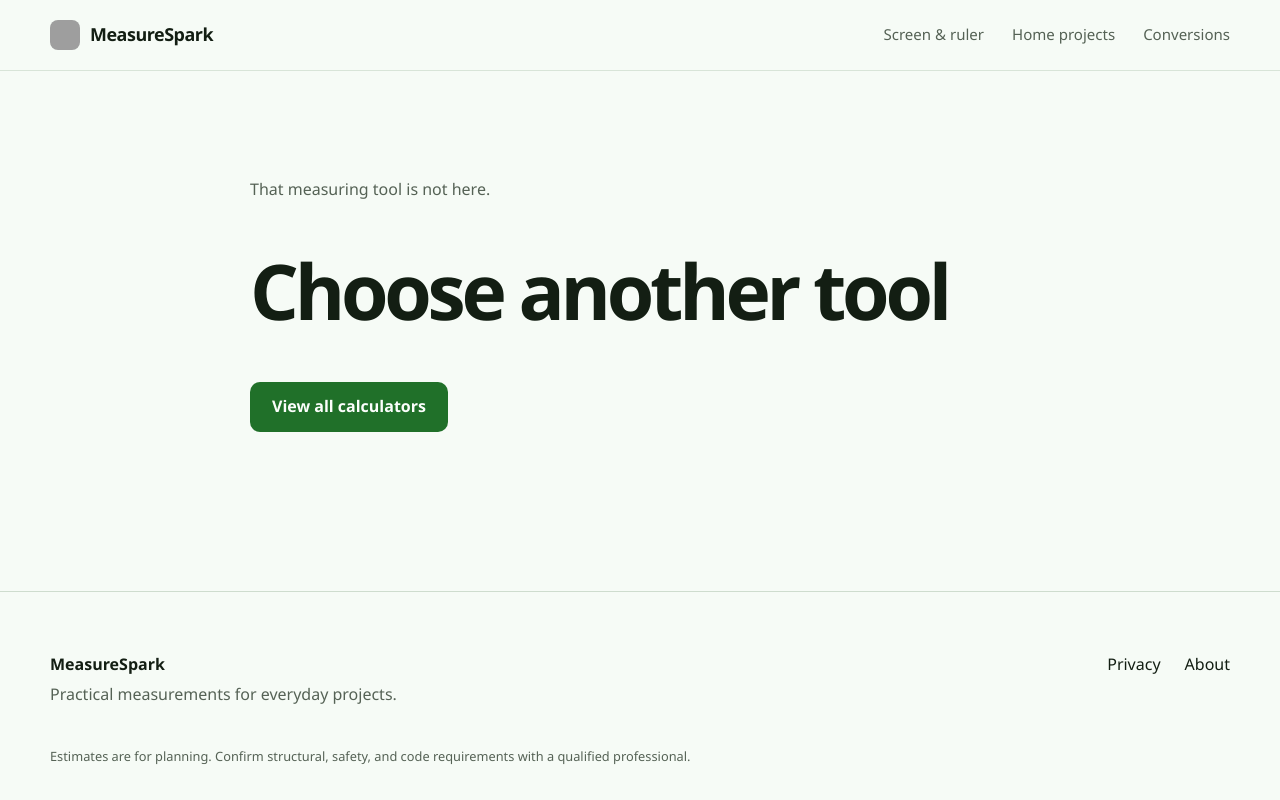
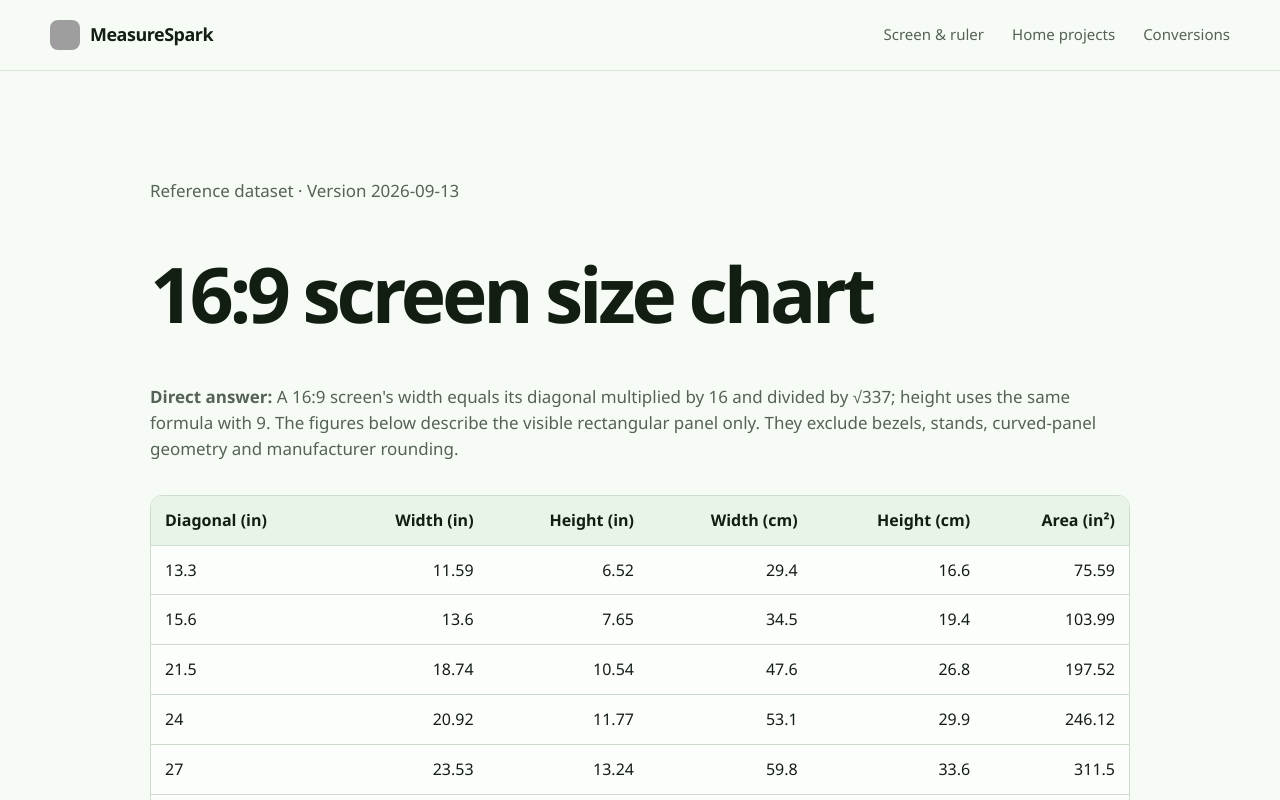
Before and after one commit to deiaqgyv/measurespark, a Next.js app: page /reference/screen-size-chart in a window 1280 px wide. Before the commit this address had no page. Shown: the top 800 px of the page. Built offline with nearby package versions, Linux system fonts and the light colour scheme; grey boxes are pictures that could not be loaded.

Commit message:
feat: publish screen size reference dataset

```diff
--- /dev/null
+++ b/src/app/data/screen-size-chart.json/route.ts
@@ -0,0 +1,7 @@
+import { screenSizeDataset } from "@/lib/screen-size-data";
+
+export function GET() {
+  return Response.json(screenSizeDataset, {
+    headers: { "Cache-Control": "public, max-age=3600, s-maxage=86400" },
+  });
+}
--- a/src/app/globals.css
+++ b/src/app/globals.css
@@ -215,6 +215,13 @@ nav a:hover { color: var(--ink); }
 .prose-page h1, .empty-page h1 { font-size: clamp(2.8rem, 6vw, 5rem); letter-spacing: -.055em; line-height: 1; }
 .prose-page h2 { margin-top: 48px; }
 .prose-page p { color: var(--muted); font-size: 1.06rem; }
+.reference-page { max-width: 980px; }
+.reference-table-wrap { margin: 32px 0; overflow-x: auto; border: 1px solid var(--border); border-radius: 12px; }
+.reference-table { width: 100%; border-collapse: collapse; background: var(--surface); font-variant-numeric: tabular-nums; }
+.reference-table th, .reference-table td { padding: 12px 14px; border-bottom: 1px solid var(--border); text-align: right; white-space: nowrap; }
+.reference-table th:first-child, .reference-table td:first-child { text-align: left; }
+.reference-table thead { background: var(--surface-soft); }
+.reference-table tbody tr:last-child td { border-bottom: 0; }
 .empty-page p { color: var(--muted); }
 .category-page { padding-bottom: 110px; }
 .category-hero { max-width: 850px; padding-block: 58px 72px; }
--- a/src/app/llms.txt/route.ts
+++ b/src/app/llms.txt/route.ts
@@ -28,6 +28,11 @@ MeasureSpark provides practical estimates without accounts or uploaded measureme
 
 ${toolLinks}
 
+## Reference data
+
+- [16:9 screen size chart](${siteConfig.url}/reference/screen-size-chart): Formula-derived width, height and area for common display diagonals, with downloadable JSON.
+- [Screen size chart JSON](${siteConfig.url}/data/screen-size-chart.json): Machine-readable dataset, formula, units, precision and review date.
+
 ## Site information
 
 - [About](${siteConfig.url}/about)
--- /dev/null
+++ b/src/app/reference/screen-size-chart/page.tsx
@@ -0,0 +1,28 @@
+import type { Metadata } from "next";
+import Link from "next/link";
+
+import { screenSizeDataset } from "@/lib/screen-size-data";
+import { siteConfig, siteIds } from "@/lib/site";
+
+export const metadata: Metadata = {
+  title: "16:9 Screen Size Chart — Width and Height by Diagonal",
+  description: "Formula-derived width, height and visible area for common 16:9 TV and monitor sizes, with inches, centimeters and downloadable JSON.",
+  alternates: { canonical: "/reference/screen-size-chart" },
+};
+
+export default function ScreenSizeChartPage() {
+  const pageUrl = `${siteConfig.url}/reference/screen-size-chart`;
+  const dataUrl = `${siteConfig.url}/data/screen-size-chart.json`;
+  const structuredData = { "@context": "https://schema.org", "@type": "Dataset", "@id": `${pageUrl}#dataset`, name: screenSizeDataset.name, description: metadata.description, url: pageUrl, creator: { "@id": siteIds.organization }, dateModified: siteConfig.contentUpdatedAt.toISOString(), measurementTechnique: screenSizeDataset.formula, distribution: { "@type": "DataDownload", contentUrl: dataUrl, encodingFormat: "application/json" } };
+  return <main className="shell prose-page reference-page">
+    <script type="application/ld+json" dangerouslySetInnerHTML={{ __html: JSON.stringify(structuredData).replace(/</g, "\\u003c") }} />
+    <p>Reference dataset · Version {screenSizeDataset.version}</p>
+    <h1>16:9 screen size chart</h1>
+    <p><strong>Direct answer:</strong> A 16:9 screen&apos;s width equals its diagonal multiplied by 16 and divided by √337; height uses the same formula with 9. The figures below describe the visible rectangular panel only. They exclude bezels, stands, curved-panel geometry and manufacturer rounding.</p>
+    <div className="reference-table-wrap"><table className="reference-table"><thead><tr><th>Diagonal (in)</th><th>Width (in)</th><th>Height (in)</th><th>Width (cm)</th><th>Height (cm)</th><th>Area (in²)</th></tr></thead><tbody>{screenSizeDataset.rows.map((row) => <tr key={row.diagonalInches}><td>{row.diagonalInches}</td><td>{row.widthInches}</td><td>{row.heightInches}</td><td>{row.widthCentimeters}</td><td>{row.heightCentimeters}</td><td>{row.visibleAreaSquareInches}</td></tr>)}</tbody></table></div>
+    <h2>How was this chart calculated?</h2><p>{screenSizeDataset.formula}. Values are calculated from aspect-ratio geometry, not copied from manufacturer specifications. {screenSizeDataset.precision}</p>
+    <h2>What should you verify before buying?</h2><p>Use the exact model&apos;s specification for chassis width, stand footprint, wall-mount pattern and usable viewing area. Two products with the same advertised diagonal can have different external dimensions.</p>
+    <p><a href={dataUrl}>Download the JSON dataset</a> or <Link href="/tools/screen-size-calculator">calculate another diagonal or aspect ratio</Link>.</p>
+    <p>Last reviewed: September 13, 2026.</p>
+  </main>;
+}
--- a/src/app/sitemap.ts
+++ b/src/app/sitemap.ts
@@ -8,6 +8,7 @@ export default function sitemap(): MetadataRoute.Sitemap {
     { url: siteConfig.url, lastModified: siteConfig.contentUpdatedAt },
     ...categoryDefinitions.map((category) => ({ url: `${siteConfig.url}/categories/${category.slug}`, lastModified: siteConfig.contentUpdatedAt })),
     ...tools.map((tool) => ({ url: `${siteConfig.url}/tools/${tool.slug}`, lastModified: siteConfig.contentUpdatedAt })),
+    { url: `${siteConfig.url}/reference/screen-size-chart`, lastModified: siteConfig.contentUpdatedAt },
     { url: `${siteConfig.url}/about`, lastModified: siteConfig.contentUpdatedAt },
     { url: `${siteConfig.url}/privacy`, lastModified: siteConfig.contentUpdatedAt },
   ];
--- /dev/null
+++ b/src/lib/screen-size-data.ts
@@ -0,0 +1,31 @@
+export const screenSizeDiagonals = [13.3, 15.6, 21.5, 24, 27, 32, 43, 50, 55, 65, 75, 85, 98] as const;
+
+const aspectWidth = 16;
+const aspectHeight = 9;
+const aspectDiagonal = Math.hypot(aspectWidth, aspectHeight);
+
+function round(value: number, digits = 2) {
+  return Number(value.toFixed(digits));
+}
+
+export const screenSizeRows = screenSizeDiagonals.map((diagonalInches) => {
+  const widthInches = diagonalInches * aspectWidth / aspectDiagonal;
+  const heightInches = diagonalInches * aspectHeight / aspectDiagonal;
+  return {
+    diagonalInches,
+    widthInches: round(widthInches),
+    heightInches: round(heightInches),
+    widthCentimeters: round(widthInches * 2.54, 1),
+    heightCentimeters: round(heightInches * 2.54, 1),
+    visibleAreaSquareInches: round(widthInches * heightInches),
+  };
+});
+
+export const screenSizeDataset = {
+  name: "Common 16:9 screen dimensions",
+  version: "2026-09-13",
+  formula: "width = diagonal × 16 / sqrt(16² + 9²); height = diagonal × 9 / sqrt(16² + 9²)",
+  assumptions: ["The visible panel has an exact 16:9 aspect ratio.", "The advertised diagonal is the visible diagonal.", "Bezel, stand, curvature and chassis are excluded."],
+  precision: "Inch values are rounded to two decimals; centimeter values to one decimal.",
+  rows: screenSizeRows,
+};
--- a/src/lib/site.ts
+++ b/src/lib/site.ts
@@ -3,7 +3,7 @@ export const siteConfig = {
   url: "https://measurespark.com",
   description: "Free, practical measurement tools and home project calculators for everyday jobs.",
   contactEmail: "huhl22550555@163.com",
-  contentUpdatedAt: new Date("2026-09-11T00:00:00.000Z"),
+  contentUpdatedAt: new Date("2026-09-13T00:00:00.000Z"),
 };
 
 export const siteIds = {
```
Also changed, not shown: 2 other files (tests, documents, lock files or other folders).
